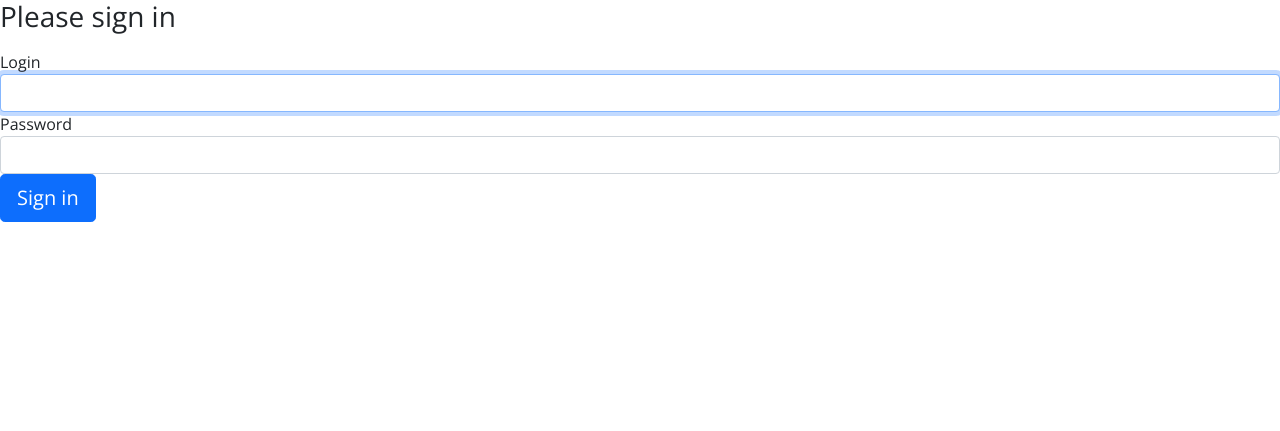
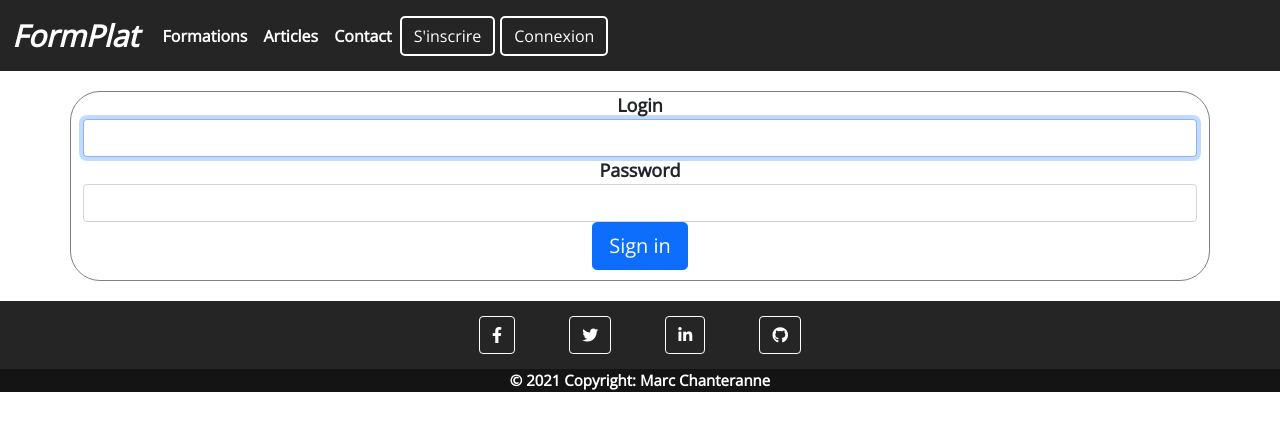
Before and after one commit to Marc-CHANTERANNE/plateformeFormation, a Symfony app: template templates/security/login.html.twig in a window 1280 px wide. Shown: the top 431 px of the page. Run offline with Twig, Linux system fonts and the light colour scheme; the template is opened without the code that fills it, so the values that code supplies are empty; some libraries are stand-ins or nearby versions.

Commit message:
Mise en page des deux formulaires (inscription et contact) + quelques modifs' pour le login

```diff
--- a/public/css/style.css
+++ b/public/css/style.css
@@ -11,9 +11,21 @@ body{
 }
 
 
+h1{
+    font-size: 30px;
+    font-weight: bold;
+    text-align: center;
+}
+
+h2{
+    font-size: 20px;
+}
+
+
 /************** NAVBAR ***************/
 nav{
     background-color: rgb(37, 37, 37);
+    margin-bottom: 20px;
 }
 
 nav a{
@@ -37,13 +49,28 @@ nav button{
     transition-property: opacity;
 }
 
-.navbar-nav li:last-of-type>a{
+.navbar-nav li:nth-of-type(4)>a{
     border: white solid 2px;
     border-radius: 5px;
     font-weight: normal;
 }
 
-.navbar-nav li:last-of-type>a:hover{
+.navbar-nav li:nth-of-type(5)>a{
+    border: white solid 2px;
+    border-radius: 5px;
+    font-weight: normal;
+    margin-left: 5px;
+}
+
+.navbar-nav li:nth-of-type(4)>a:hover{
+    background-color: white;
+    color: rgb(37, 37, 37) !important;
+    opacity: 100%;
+    transition-duration: 0.5s, 0.5s;
+    transition-property: background-color, color;
+}
+
+.navbar-nav li:nth-of-type(5)>a:hover{
     background-color: white;
     color: rgb(37, 37, 37) !important;
     opacity: 100%;
@@ -61,11 +88,13 @@ footer{
     text-align: center;
     background-color: rgb(37, 37, 37);
     color: white;
+    margin-top: 20px;
 }
 
 footer>section a{
     color: white !important;
     border: solid white 1px !important;
+    margin-top: 15px;
     margin-bottom: 15px;
     margin-right: 50px;
 }
@@ -87,15 +116,6 @@ footer>div{
 
 /*************** ACCUEIL ******************/
 
-h1{
-    font-size: 30px;
-    font-weight: bold;
-    text-decoration: solid;
-}
-
-h2{
-    font-size: 20px;
-}
 
 /*************** FORM *****************/
 
@@ -115,3 +135,33 @@ h2{
     transition-duration: 0.5s;
     opacity: 80%;
 }
+
+.contact{
+    list-style: none;
+    text-align: center;
+    margin: 20px 0 20px -10px;
+}
+
+.contact i{
+    font-size: 20px;
+}
+
+.contact li{
+    font-weight: bold;
+    font-style: italic;
+    margin-bottom: 10px;
+}
+
+.btn-primary{
+    margin-bottom: 10px;
+}
+
+label{
+    font-weight: bold;
+    font-size: 18px;
+}
+
+legend{
+    font-weight: bold;
+    font-size: 18px !important;
+}
--- a/src/Controller/SecurityController.php
+++ b/src/Controller/SecurityController.php
@@ -10,7 +10,7 @@ use Symfony\Component\Security\Http\Authentication\AuthenticationUtils;
 class SecurityController extends AbstractController
 {
     /**
-     * @Route("/login", name="login")
+     * @Route("/login", name="app_login")
      */
     public function login(AuthenticationUtils $authenticationUtils): Response
     {
--- a/src/Form/RegistrationFormType.php
+++ b/src/Form/RegistrationFormType.php
@@ -36,8 +36,8 @@ class RegistrationFormType extends AbstractType
                 'invalid_message' => 'Les deux mots de passe doivent correspondre.',
                 'options' => ['attr' => ['class' => 'password-field']],
                 'required' => true,
-                'first_options'  => ['label' => 'Mot de passe'],
-                'second_options' => ['label' => 'Répétez le mot de passe'],
+                'first_options'  => ['label' => 'Mot de passe :'],
+                'second_options' => ['label' => 'Répétez le mot de passe :'],
                 'mapped' => false,
                 'attr' => ['autocomplete' => 'new-password'],
                 'constraints' => [
--- a/templates/nav.html.twig
+++ b/templates/nav.html.twig
@@ -17,9 +17,21 @@
                 <li class="nav-item">
                     <a class="nav-link" href="{{ path('contact') }}">Contact</a>
                 </li>
-                <li>
-                    <a class="btn" href="{{ path('inscription') }}">S'inscrire</a>
-                </li>
+                {% if app.user %}
+                    <li>
+                        <a class="btn" href="{{ path('app_login') }}"><i class="fas fa-user"></i>  Votre compte</a>
+                    </li>
+                    <li>
+                        <a class="btn" href="{{ path('app_logout') }}">Déconnexion</a>
+                    </li>
+                {% else %}
+                    <li>
+                        <a class="btn" href="{{ path('inscription') }}">S'inscrire</a>
+                    </li>
+                    <li>
+                        <a class="btn" href="{{ path('app_login') }}">Connexion</a>
+                    </li>
+                {% endif %}
             </ul>
         </div>
     </div>
--- a/templates/security/login.html.twig
+++ b/templates/security/login.html.twig
@@ -1,20 +1,34 @@
 {% extends 'base.html.twig' %}
 
-{% block title %}Log in!{% endblock %}
+
+{% block title %}
+    {% if app.user %}
+        Votre compte
+    {% else %}
+        Connexion
+    {% endif %}
+{% endblock title %}
+
+
 
 {% block body %}
+
+{% include "nav.html.twig" %}
+
 <form method="post">
     {% if error %}
         <div class="alert alert-danger">{{ error.messageKey|trans(error.messageData, 'security') }}</div>
     {% endif %}
 
     {% if app.user %}
+
         <div class="mb-3">
-            You are logged in as {{ app.user.username }}, <a href="{{ path('app_logout') }}">Logout</a>
+            You are logged in as {{ app.user.login }}, <a href="{{ path('app_logout') }}">Logout</a>
         </div>
-    {% endif %}
 
-    <h1 class="h3 mb-3 font-weight-normal">Please sign in</h1>
+    {% else %}
+
+    <div class="container">
         <label for="inputLogin">Login</label>
         <input type="text" value="{{ last_username }}" name="login" id="inputLogin" class="form-control" autocomplete="username" required autofocus>
         <label for="inputPassword">Password</label>
@@ -24,19 +38,14 @@
                value="{{ csrf_token('authenticate') }}"
         >
 
-    {#
-        Uncomment this section and add a remember_me option below your firewall to activate remember me functionality.
-        See https://symfony.com/doc/current/security/remember_me.html
-
-        <div class="checkbox mb-3">
-            <label>
-                <input type="checkbox" name="_remember_me"> Remember me
-            </label>
-        </div>
-    #}
-
         <button class="btn btn-lg btn-primary" type="submit">
             Sign in
         </button>
+    </div>
+
+    {% endif %}
 </form>
+
+{% include "footer.html.twig" %}
+
 {% endblock %}
```
Also changed, not shown: src/Form/ContactType.php (+10 -0 lines), templates/contact/index.html.twig (+27 -17 lines), templates/registration/register.html.twig (+12 -9 lines). Lines whose indentation alone changed are shown as unchanged.
